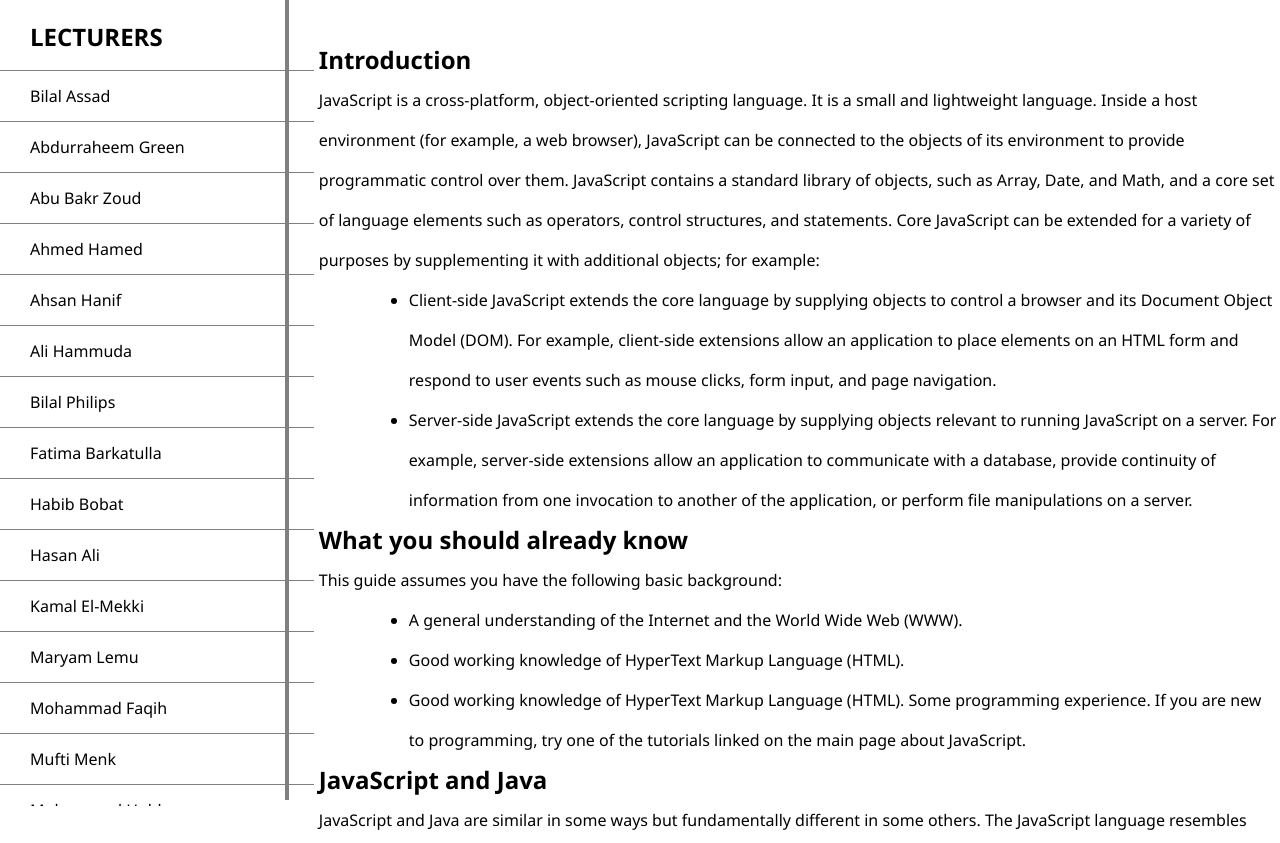
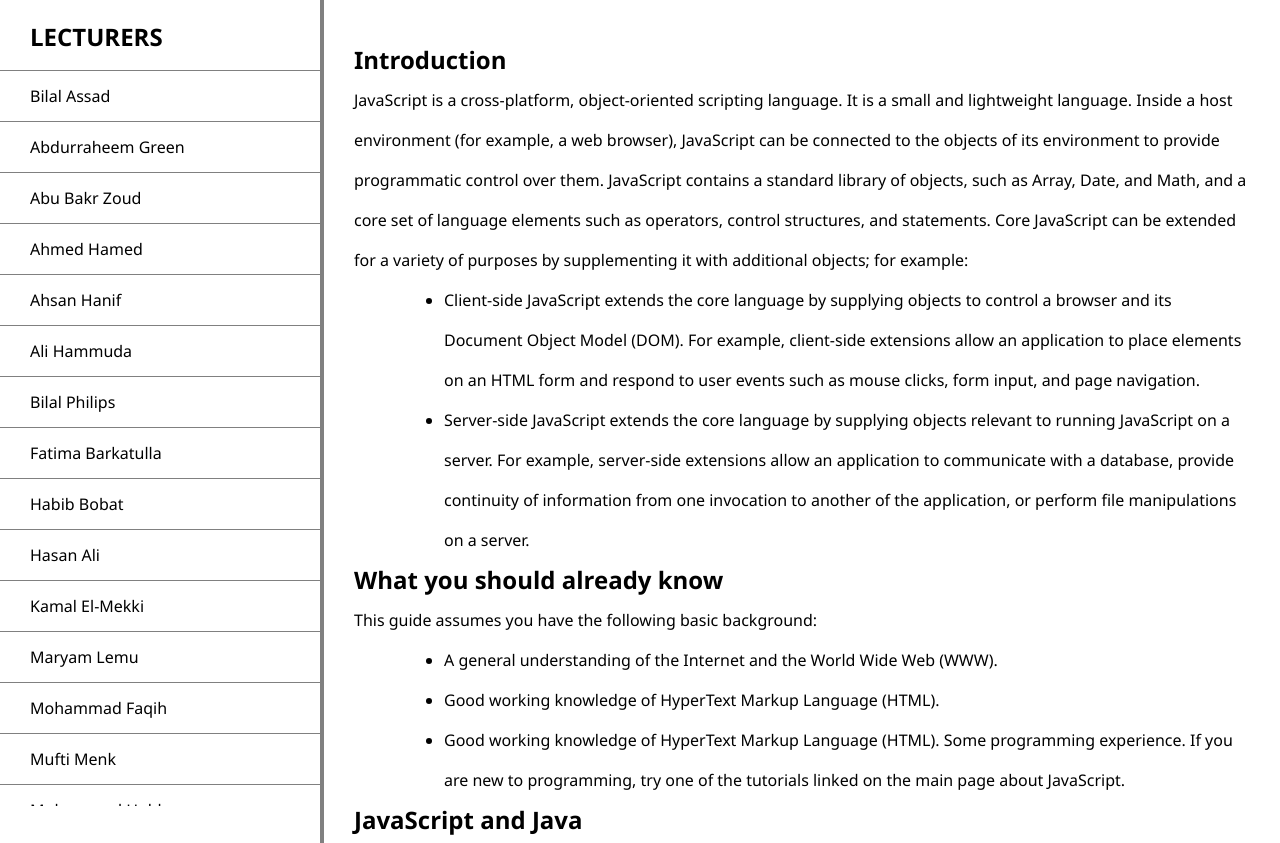
Before and after one commit to Gbengashowunmi/technical-documentation, a plain HTML site: page index.html in a window 1280 px wide. Shown: the top 843 px of the page. Drawn offline with Linux system fonts and the light colour scheme.

Commit message:
Update style.css

```diff
--- a/style.css
+++ b/style.css
@@ -10,25 +10,23 @@ body{
     height: 100vh;
     display: flex;
     font-family: 'Segoe UI', Tahoma, Geneva, Verdana, sans-serif;
+    position: relative;
 }
 
-.section-1 {
-    width: 100%;
-    /* border-right: solid 4px grey; */
-
-    border-right: solid 4px grey;
+.section-1-header {
+    width: 320px;
+    position: fixed;
 }
 
 .section-1 h2{
     position: fixed;
     padding-left: 30px;
     padding-top: 20px;
-    width: 20%;
 }
 
 
 .names{
-    width: 24.5%;
+    width: 320px;
     height: 92vh;
     line-height: 50px;
     margin-top: 70px;
@@ -49,9 +47,12 @@ ul{
 
 .section-2{
     padding-top: 40px;
+    height: fit-content;
     padding-left: 30px;
-    /* width: 1000px; */
+    padding-right: 30px;
     line-height: 40px;
+    margin-left: 320px;
+    border-left: solid 4px grey;
 }
 
 .code{
@@ -70,11 +71,12 @@ ul{
 
     .section-2{
         margin-top: 320px;
-
         width: 100%;
         padding: 5%;
         line-height: 40px;
         border-top: solid 2px grey;
+        margin-left: 0;
+        border-left: none;
     }
 
     .names{
```
